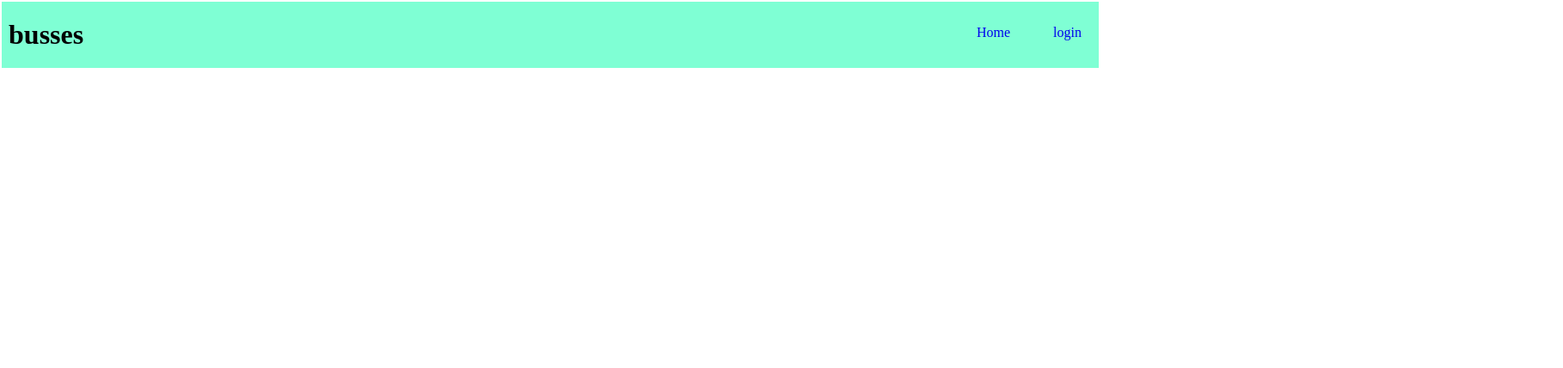
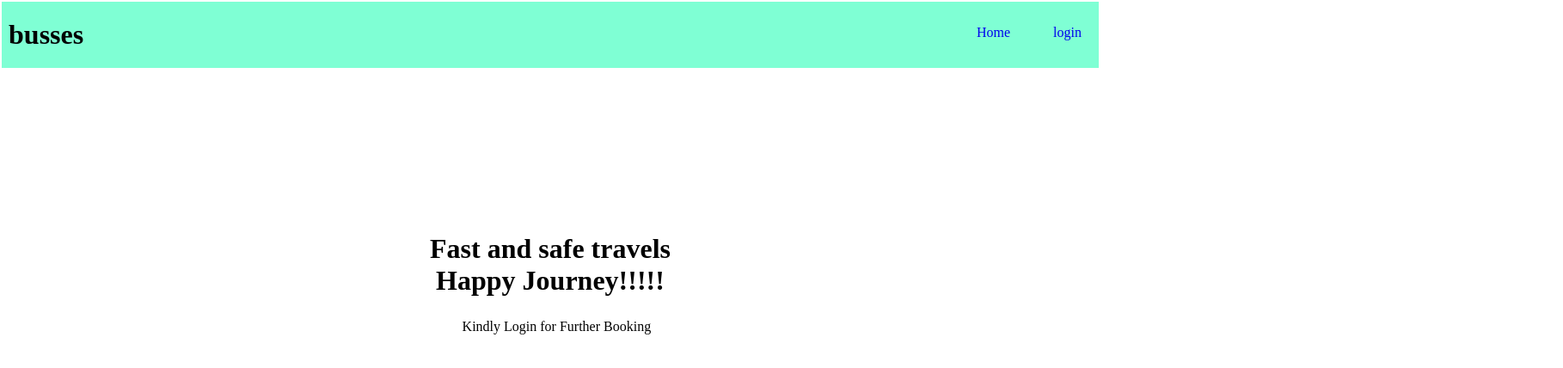
Before and after one commit to Manivasagam3/newreactapp, a React (Create React App) app: page /hero in a window 1280 px wide. Before the commit this address had no page. Shown: the top 428 px of the page at 86% size, 1818 px wide, since content can reach past the window. Built offline with nearby package versions, Linux system fonts and the light colour scheme.

Commit message:
changes in hero component

```diff
--- a/src/App.js
+++ b/src/App.js
@@ -3,6 +3,7 @@ import{BrowserRouter,Routes,Route,} from "react-router-dom";
 import Children from './Login'
 import Navbar from "./Navbar";
 import "./App.css"
+import Hero from "./Hero";
 function App() {
   return (
     <>
@@ -12,7 +13,7 @@ function App() {
 
 <Navbar/>
   <Routes>
-
+    <Route path="/hero" element={<Hero/>}/>
     <Route path="/login" element={<Children/>}/>
 
 
--- /dev/null
+++ b/src/Hero.css
@@ -0,0 +1,11 @@
+.hero{
+    display: flex;
+    justify-content: center;
+    flex-direction: column;
+    margin-top:15%;
+}
+.hero p{
+    position: relative;
+    left:42%;
+    margin-top: 2%;
+}
--- /dev/null
+++ b/src/Hero.js
@@ -0,0 +1,15 @@
+import React from 'react'
+import './Hero.css'
+const Hero = () => {
+  return (
+    <div className='hero'>
+      <h1>Fast and safe travels</h1>
+      <h1>Happy Journey!!!!!</h1>
+      <p>Kindly Login for Further Booking</p>
+
+
+    </div>
+  )
+}
+
+export default Hero
--- a/src/Navbar.jsx
+++ b/src/Navbar.jsx
@@ -6,7 +6,7 @@ const Navbar = () => {
     <div className='nav-item' style={{background:"aquamarine"}}>
       <h3 >busses</h3>
         <ul className='nav'>
-    <li><Link to='/'>Home</Link></li>
+    <li><Link to='/hero'>Home</Link></li>
     <li><Link to='/login'>login</Link></li>
   </ul>
     </div>
```
